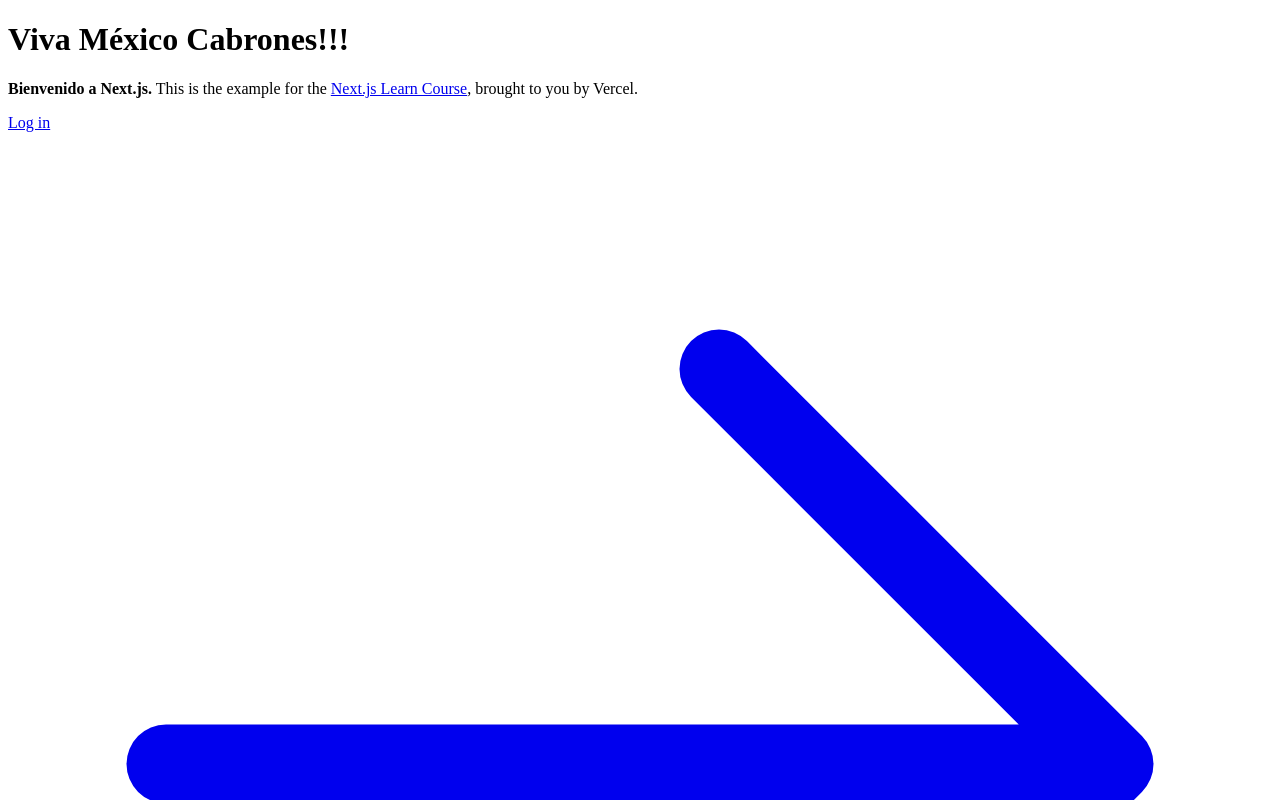
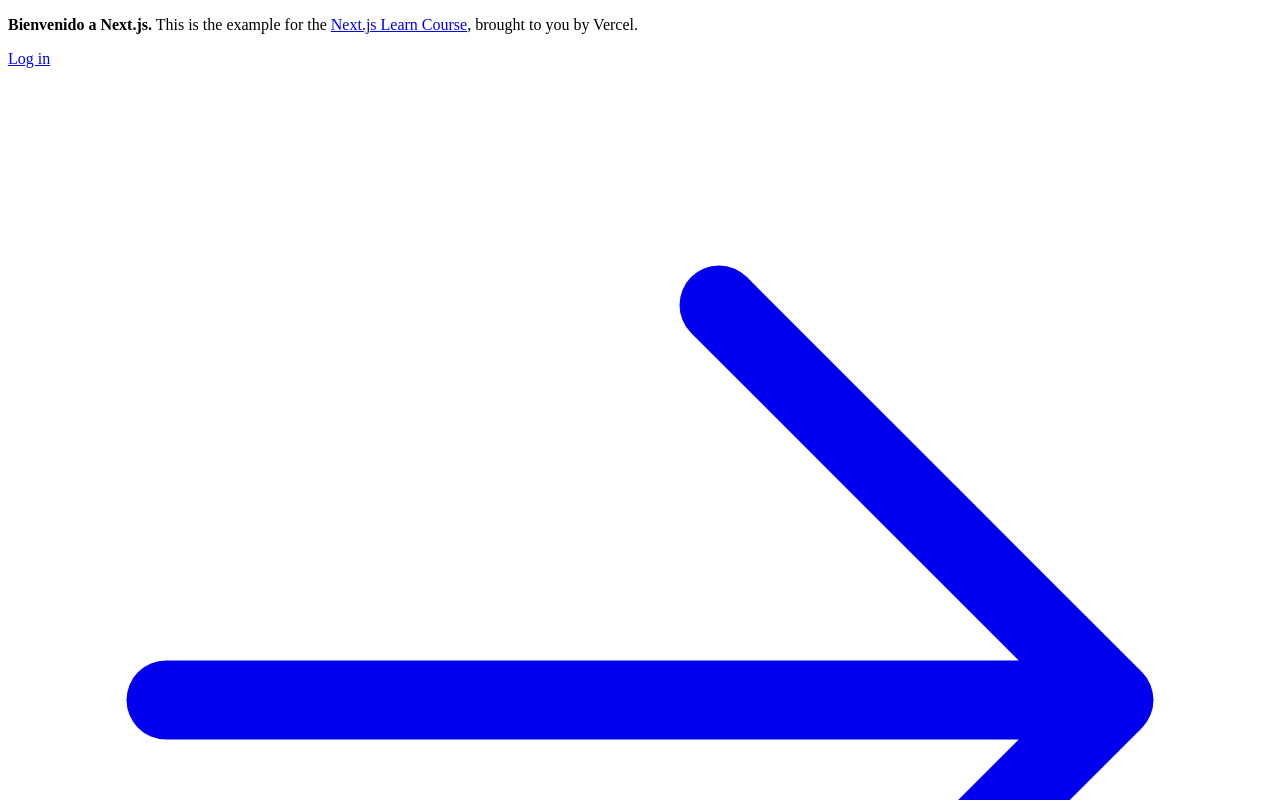
Before and after one commit to Aaron-MorLea/learn-nextjs, a Next.js app: page / in a window 1280 px wide. Shown: the top 800 px of the page. Built offline with nearby package versions, Linux system fonts and the light colour scheme.

Commit message:
quitamos las etiqueas h1

```diff
--- a/app/layout.tsx
+++ b/app/layout.tsx
@@ -5,10 +5,7 @@ export default function RootLayout({
 }) {
   return (
     <html lang="en">
-      <body>
-      <h1>Viva México Cabrones!!!</h1>
-      {children}
-      </body>
+      <body>{children}</body>
     </html>
   );
 }
```
